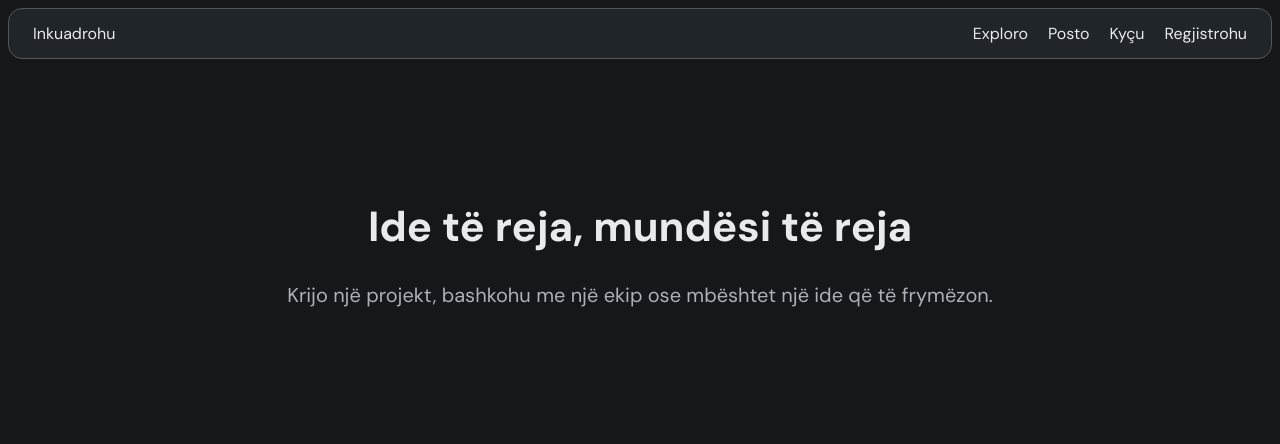
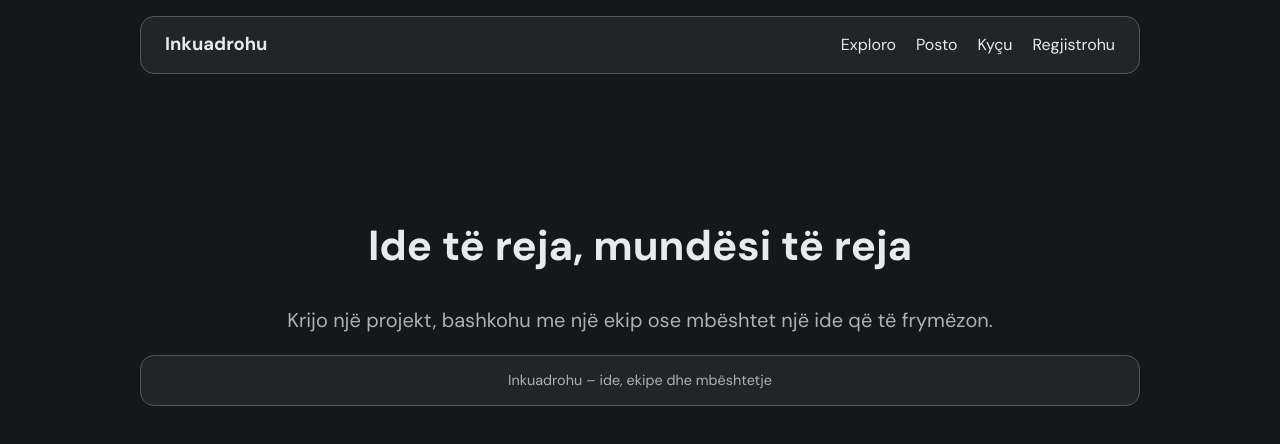
Before and after one commit to DurimArifi/Projekti, a plain HTML site: page index.html in a window 1280 px wide. Drawn offline with Linux system fonts and the light colour scheme.

Commit message:
permisime futeri

```diff
--- a/index.html
+++ b/index.html
@@ -11,7 +11,7 @@
 
 <body>
     <header class="navbar">
-         <a href="index.html">Inkuadrohu</a>
+        <a href="index.html">Inkuadrohu</a>
         <nav>
             <a href="index.html">Exploro</a>
             <a href="post-project.html">Posto</a>
@@ -20,11 +20,11 @@
         </nav>
     </header>
 
-
     <main class="intro">
         <h1>Ide të reja, mundësi të reja</h1>
         <p>Krijo një projekt, bashkohu me një ekip ose mbështet një ide që të frymëzon.</p>
     </main>
 
+    <footer>Inkuadrohu &ndash; ide, ekipe dhe mbështetje</footer>
 </body>
 </html>
--- a/style.css
+++ b/style.css
@@ -1,22 +1,37 @@
+* {
+  box-sizing: border-box;
+}
+
 body {
+  margin: 0;
+  padding: 16px;
   background-color: #15181b;
   font-family: "DM Sans", sans-serif;
   color: #e8eaed;
+  line-height: 1.5;
 }
 
-
-
 /* NAVIGATION BARI */
-
 .navbar {
   display: flex;
   justify-content: space-between;
   align-items: center;
-    background-color: #20252a; ;
+  flex-wrap: wrap;
+  gap: 10px;
+  width: 100%;
+  max-width: 1000px;
+  margin-left: auto;
+  margin-right: auto;
+  background-color: #20252a;
   padding: 14px 24px;
   border-radius: 14px;
-    border: 1px solid  #555555;
+  border: 1px solid #555555;
   font-family: "DM Sans", sans-serif;
+}
+
+.navbar > a {
+  font-weight: 700;
+  font-size: 1.15rem;
 }
 
 .navbar a {
@@ -27,12 +42,14 @@ body {
 .navbar nav {
   display: flex;
   gap: 20px;
+  flex-wrap: wrap;
 }
 
+/* TITULLI INTRO */
 .titulli {
   display: flex;
   align-items: center;
-/* TITULLI INTRO */}
+}
 
 .intro {
   max-width: 800px;
@@ -49,3 +66,17 @@ align-items: center;
   font-size: 20px;
   color: #aab1b8;
 }
+
+footer {
+  width: 100%;
+  max-width: 1000px;
+  margin-left: auto;
+  margin-right: auto;
+  background-color: #20252a;
+  border: 1px solid #555555;
+  border-radius: 14px;
+  padding: 14px 24px;
+  text-align: center;
+  color: #aab1b8;
+  font-size: 0.9rem;
+}
```
Lines whose indentation alone changed are shown as unchanged.
